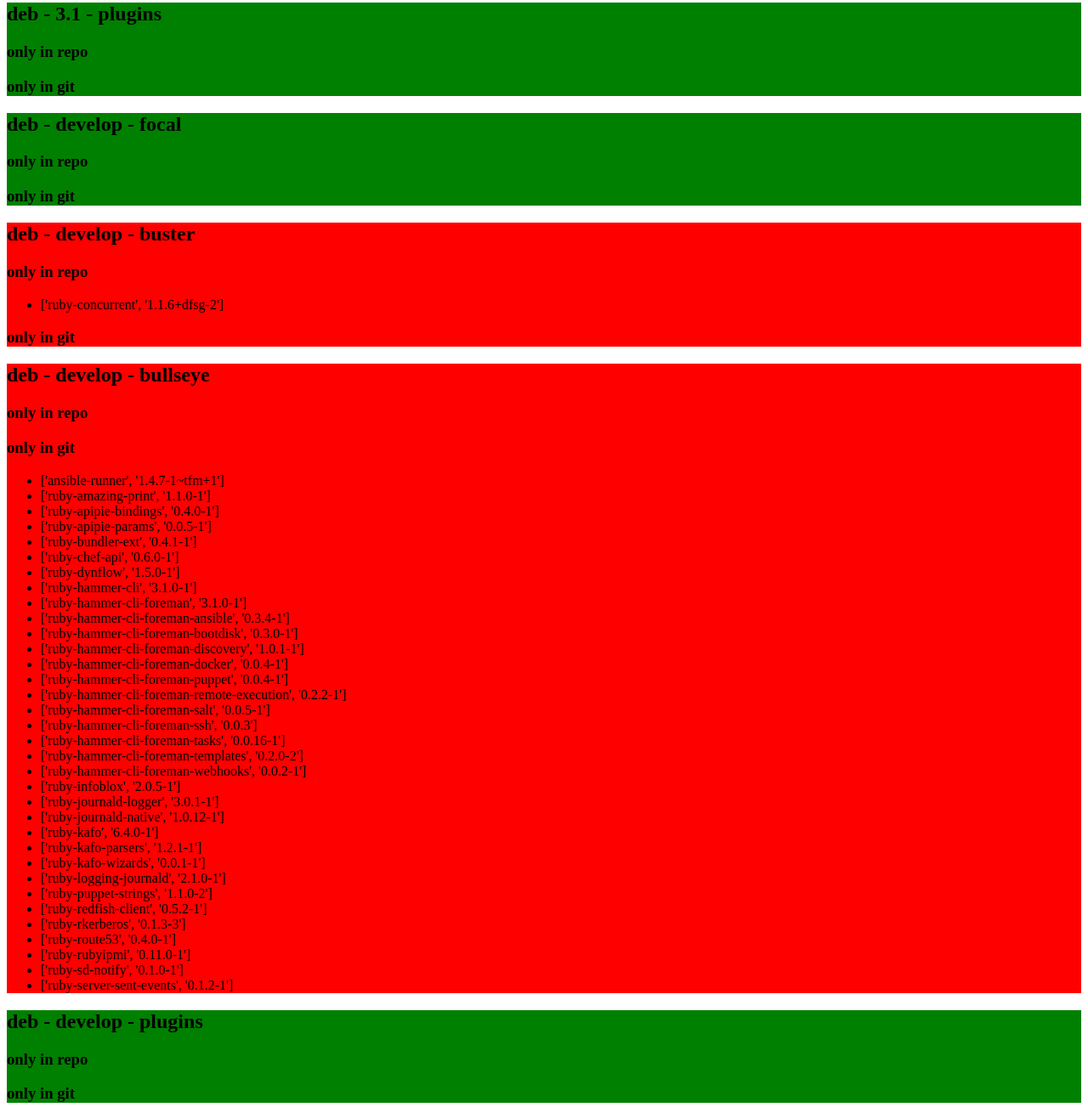
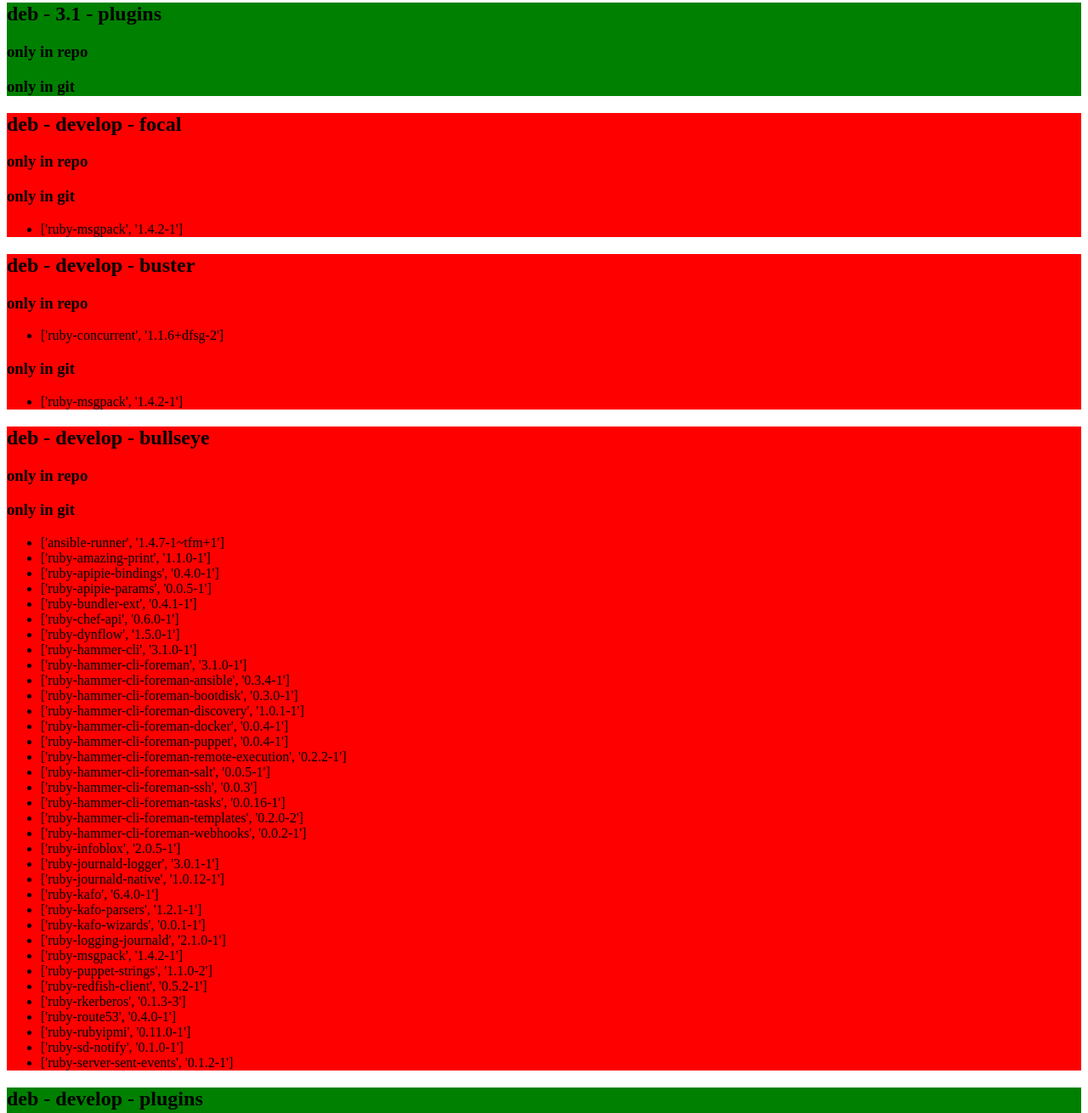
Before and after one commit to evgeni/foreman-packaging-report, a plain HTML site: page index.html in a window 1280 px wide. Shown: the part 1330-2640 px from the top of the page at 85% size. Drawn offline with Linux system fonts and the light colour scheme.

Commit message:
update report

```diff
--- a/index.html
+++ b/index.html
@@ -87,13 +87,14 @@
 <ul>
 </ul>
 </div>
-<div style="background-color: green">
+<div style="background-color: red">
 <h2>deb - develop - focal</h2>
 <h3>only in repo</h3>
 <ul>
 </ul>
 <h3>only in git</h3>
 <ul>
+<li>['ruby-msgpack', '1.4.2-1']</li>
 </ul>
 </div>
 <div style="background-color: red">
@@ -104,6 +105,7 @@
 </ul>
 <h3>only in git</h3>
 <ul>
+<li>['ruby-msgpack', '1.4.2-1']</li>
 </ul>
 </div>
 <div style="background-color: red">
@@ -140,6 +142,7 @@
 <li>['ruby-kafo-parsers', '1.2.1-1']</li>
 <li>['ruby-kafo-wizards', '0.0.1-1']</li>
 <li>['ruby-logging-journald', '2.1.0-1']</li>
+<li>['ruby-msgpack', '1.4.2-1']</li>
 <li>['ruby-puppet-strings', '1.1.0-2']</li>
 <li>['ruby-redfish-client', '0.5.2-1']</li>
 <li>['ruby-rkerberos', '0.1.3-3']</li>
```
